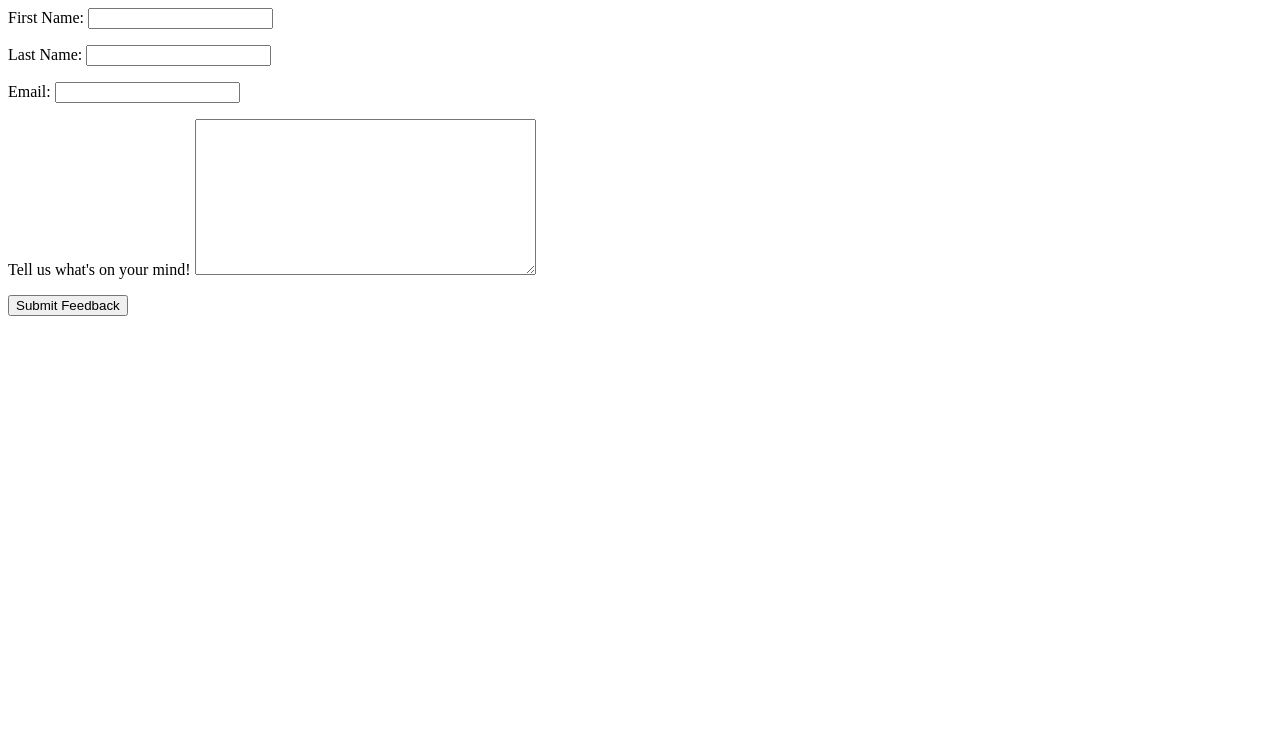
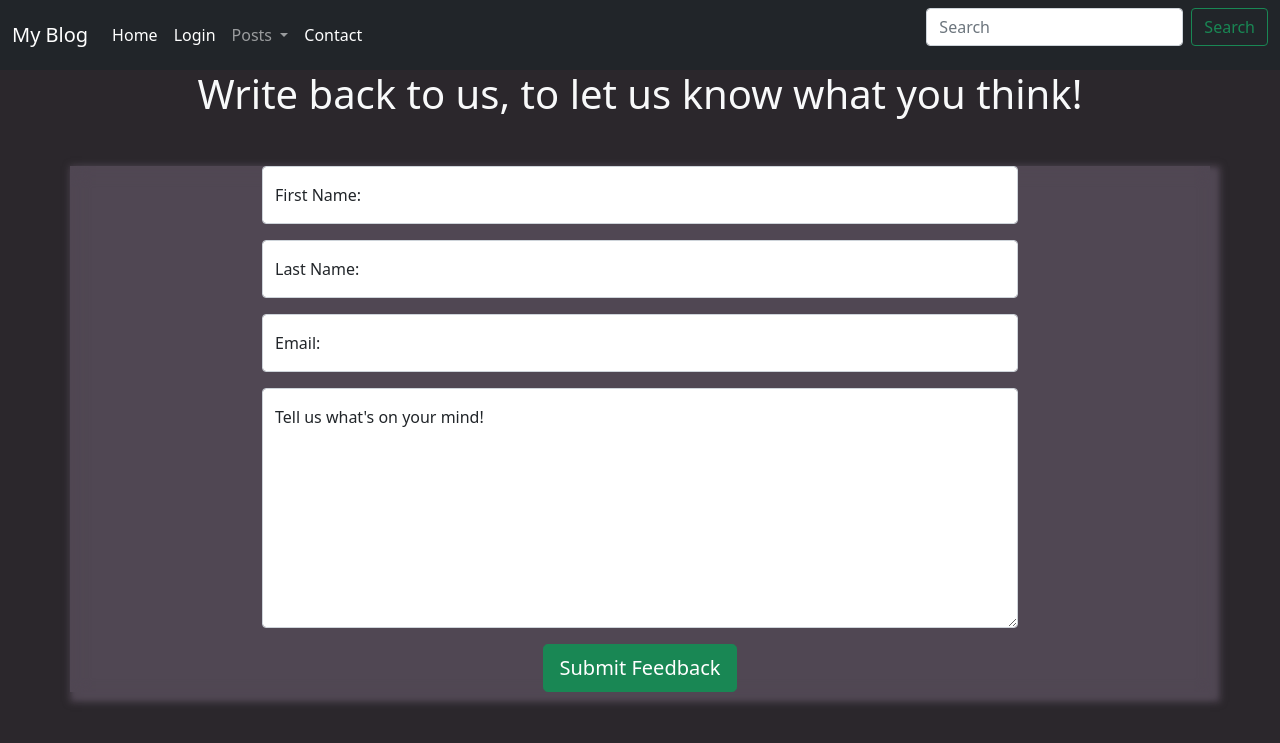
Before and after one commit to SubjectZero0/my_blog, a Django app: page /contact/ in a window 1280 px wide. Shown: the top 743 px of the page. Run offline with Django 4.2, Linux system fonts and the light colour scheme.

Commit message:
adds a proper contact form page

```diff
--- a/emails/forms.py
+++ b/emails/forms.py
@@ -2,7 +2,7 @@ from ast import Sub
 from dataclasses import fields
 from django import forms
 from django.forms import ModelForm
-from .models import Subscriber
+from .models import Contact, Subscriber
 
 class SubscriberForm(ModelForm):
     class Meta:
@@ -22,3 +22,37 @@ class SubscriberForm(ModelForm):
                                                 'id':'floatingInput',
                                                 'placeholder':'Email Here'}),
         }
+
+
+
+
+
+class ContactModelForm(ModelForm):
+    class Meta:
+        model = Contact
+        fields = ['f_name', 'l_name', 'email', 'feedback']
+
+        widgets = {
+
+
+            'f_name' : forms.TextInput(attrs={'class':'form-control',
+                                                'id':'floatingInput',
+                                                'placeholder':'Name Here'}),
+
+            'l_name' : forms.TextInput(attrs={'class':'form-control',
+                                                'id':'floatingInput',
+                                                'placeholder':'Last Name Here'}),
+
+            'email' : forms.EmailInput(attrs={'class':'form-control',
+                                                'id':'floatingInput',
+                                                'placeholder':'Email Here'}),
+
+            'feedback': forms.Textarea(attrs={'class':'form-control',
+                                                'id':'floatingTextarea',
+                                                'placeholder':'Write your feedback...',
+                                                'style':'height:30%;'})
+
+
+
+
+        }
--- a/emails/templates/emails/Contact_form.html
+++ b/emails/templates/emails/Contact_form.html
@@ -1,8 +1,27 @@
-<form method="post" action="">
+{% extends 'my_blog/home.html' %}
+{% load static %}
+{% block title %}
 
-    {% csrf_token %}
-    {{contact_form.as_p}}
+    <title>Contact US!</title>
+{% endblock %}
+{% block content %}
 
-    <input type="submit" value="Submit Feedback">
+<div class="container text-center text-light mb-5">
+    <h1>Write back to us, to let us know what you think!</h1>
+</div>
 
-</form>
+<div class="container" id="contact_container">
+    <form method="post" action="">
+        {% csrf_token %}
+        {% for field in contact_form %}
+            <div class = 'form-floating mb-3 mt-3'>
+                {{field}}
+                {{field.label_tag}}
+            </div>
+            {% endfor %}
+            <div class='text-center'>
+                <input type="submit" class="btn btn-success btn-lg" value="Submit Feedback">
+            </div>
+        </form>
+</div>
+{% endblock %}
--- a/emails/views.py
+++ b/emails/views.py
@@ -1,5 +1,7 @@
 from django.shortcuts import render
 from django.views.generic import CreateView,TemplateView
+from .forms import ContactModelForm
+
 from .models import Subscriber, Contact
 from django.urls import reverse_lazy
 from django.core.mail import send_mail
@@ -26,7 +28,8 @@ class SubscriberForm(CreateView):
 
 class ContactForm(CreateView):
     model = Contact
-    fields = ['f_name', 'l_name', 'email', 'feedback']
+    form_class = ContactModelForm
+    template_name = 'emails/Contact_form.html'
     success_url = reverse_lazy('emails:contact_thank_you')
 
 
--- a/my_blog/static/my_blog/home.css
+++ b/my_blog/static/my_blog/home.css
@@ -33,10 +33,16 @@ body{
 #post_container{
     padding-left: 10%;
     padding-right: 15%;
-
 }
 
-
+.container#contact_container{
+    padding-left: 15%;
+    padding-right: 15%;
+    background-color: #504753;
+    border: #504753;
+    -webkit-box-shadow: 5px 5px 5px 0px #504753, inset 4px 4px 15px 0px #504753, 5px 5px 7px 5px #504753;
+    box-shadow: 5px 5px 5px 0px #504753, inset 4px 4px 15px 0px #504753, 5px 5px 7px 5px #504753;
+}
 
 
 
```
